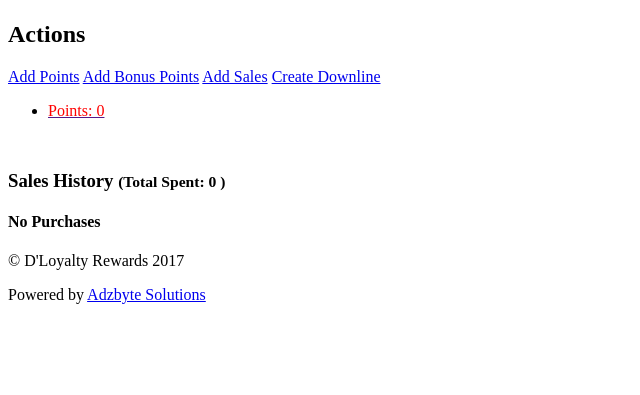
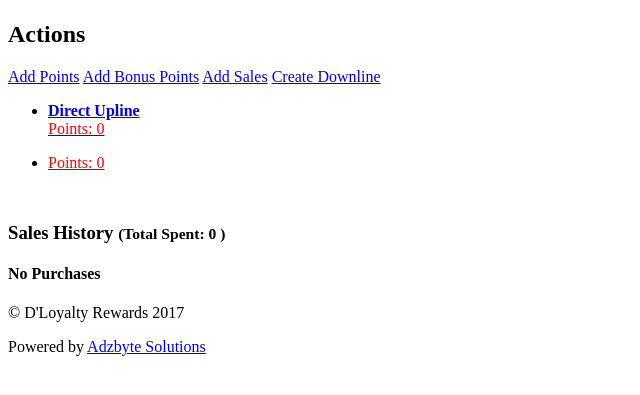
Before and after one commit to adzadzadz/loyalty-system, a Yii app: template backend/views/userc/tree.php in a window 1280 px wide. Shown: the part 40-435 px from the top of the page, without its empty margins (0-640 px from the left). Run offline with PHP 8.4 and a stand-in for Yii, Linux system fonts and the light colour scheme; the template is opened without the code that fills it, so the values that code supplies are empty; some libraries are stand-ins or nearby versions.

Commit message:
tree fixes

```diff
--- a/backend/controllers/UsercController.php
+++ b/backend/controllers/UsercController.php
@@ -42,7 +42,7 @@ class UsercController extends Controller
 
     public function actionTree($id)
     {
-        $users = UserOperations::getParent($id);
+        $users = UserOperations::getDownlines($id);
         $sales = \common\models\Sales::findOne(['user_id' => $id]);
         // return print_r($users[$id]['dls'][0]['dls']);
         // return print_r($users[0][0]->username);
--- a/backend/views/userc/tree.php
+++ b/backend/views/userc/tree.php
@@ -1,6 +1,7 @@
 <?php
 
 use yii\helpers\Url;
+$upline = \common\models\User::findOne($users[0][0]->direct_upline);
 
 ?>
 
@@ -18,9 +19,22 @@ The markup will be simple nested lists
     <a href="<?= Url::toRoute(['/sales/create', 'id' => $users[0][0]->user_id, 'type' => 'bonusPoints']) ?>" class="btn btn-sm btn-block btn-primary">Add Bonus Points</a>
     <a href="<?= Url::toRoute(['/sales/create', 'id' => $users[0][0]->user_id, 'type' => 'sales']) ?>" class="btn btn-sm btn-block btn-primary">Add Sales</a>
     <a href="<?= Url::toRoute(['/userc/create', 'upline_id' => $users[0][0]->user_id]) ?>" class="btn btn-sm btn-block btn-primary">Create Downline</a>
+
+    <div class="tree">
+      <ul>
+        <li>
+          <a href="<?= Url::toRoute(['/userc/tree', 'id' => $upline->user_id]) ?>">
+            <div><strong>Direct Upline</strong></div>
+            <div><?= $upline->firstname . " " . $upline->lastname ?></div>
+            <div><?= $upline->username ?></div>
+            <div style="color: red;">Points: <?= isset($upline->points->points) ? $upline->points->points : 0 ?></div>
+          </a>
+        </li>
+      </ul>
+    </div>
   </div>
 </div>
-<div class="col-md-10">
+<div class="col-md-10 tree-wrap">
   <div class="tree">
     <ul>
       <li>
--- a/common/models/UserOperations.php
+++ b/common/models/UserOperations.php
@@ -34,7 +34,7 @@ class UserOperations extends \common\models\User
         return false;
     }
 
-    public static function getParent($base_user_id, $levels = 3)
+    public static function getDownlines($base_user_id, $levels = 3)
     {
         $baseUser = Static::findOne($base_user_id);
         $users = [];
@@ -43,9 +43,6 @@ class UserOperations extends \common\models\User
             'dls' => Static::findAll(['direct_upline' => $baseUser->user_id])
         ];
 
-        $i = 0;
-        $i2 = 0;
-        $i3 = 0;
         $level = [];
         $level[0][] = $baseUser;
 
```
Also changed, not shown: backend/web/css/dloyalty.css (+6 -1 lines), 1 other file.
